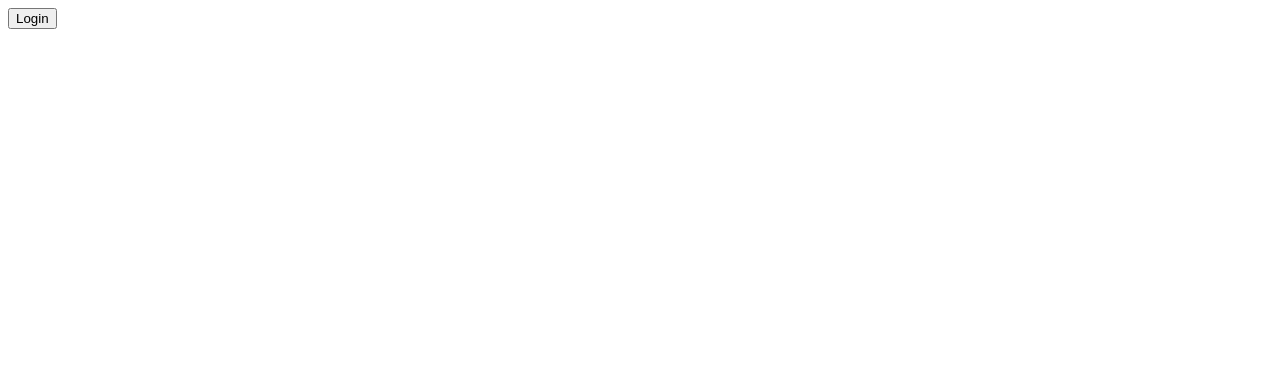
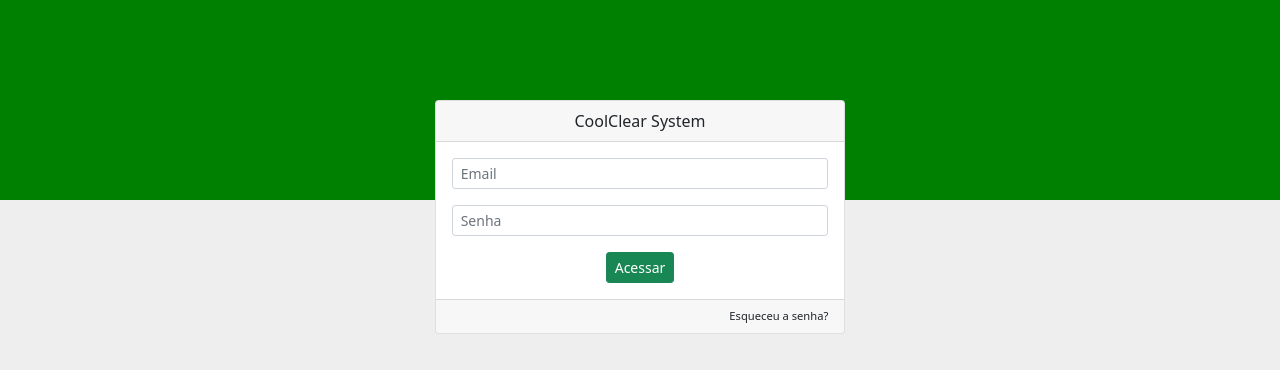
Before and after one commit to joaorolemberg/tcc-web, a Next.js app in the folder coolclear-system/: page /auth/login in a window 1280 px wide. Shown: the top 370 px of the page. Built offline with nearby package versions, Linux system fonts and the light colour scheme.

Commit message:
tela de login mockada

```diff
--- /dev/null
+++ b/coolclear-system/components/layout/Auth.jsx
@@ -0,0 +1,18 @@
+/* eslint-disable react/prop-types */
+import React from 'react';
+import { Container } from 'reactstrap';
+import styles from './Auth.module.css';
+
+function Auth({ children }) {
+  return (
+    <div className={styles.mainBackground}>
+      <div className={styles.header} />
+      <div style={{ position: 'relative', top: '-100px' }}>
+        {children}
+      </div>
+    </div>
+
+  );
+}
+
+export default Auth;
--- /dev/null
+++ b/coolclear-system/components/layout/Auth.module.css
@@ -0,0 +1,12 @@
+.mainBackground {
+    background-color: #EEEEEE;
+    width: 100wh;
+    min-height: 100vh;
+}
+
+.header {
+    background-color: green;
+    min-height: 200px;
+    position: relative;
+    z-index: 0;
+}
--- a/coolclear-system/next.config.js
+++ b/coolclear-system/next.config.js
@@ -1,6 +1,6 @@
 /** @type {import('next').NextConfig} */
 const nextConfig = {
   reactStrictMode: true,
-}
+};
 
-module.exports = nextConfig
+module.exports = nextConfig;
--- a/coolclear-system/package.json
+++ b/coolclear-system/package.json
@@ -9,6 +9,7 @@
     "lint": "next lint"
   },
   "dependencies": {
+    "@zeit/next-css": "^1.0.1",
     "bootstrap": "^5.1.3",
     "next": "12.1.0",
     "react": "17.0.2",
--- a/coolclear-system/pages/_app.js
+++ b/coolclear-system/pages/_app.js
@@ -2,13 +2,31 @@
 /* eslint-disable react/jsx-filename-extension */
 /* eslint-disable react/react-in-jsx-scope */
 /* eslint-disable react/prop-types */
+import Head from 'next/head';
 import { AuthContextProvider } from '../context/AuthContext';
+import 'bootstrap/dist/css/bootstrap.min.css';
 
 function MyApp({ Component, pageProps }) {
+  const Layout = Component.layout || (({ children }) => <div>{children}</div>);
   return (
-    <AuthContextProvider>
-      <Component {...pageProps} />
-    </AuthContextProvider>
+
+    <>
+      <Head>
+        <meta
+          name="viewport"
+          content="width=device-width, initial-scale=1, shrink-to-fit=no"
+        />
+        <link rel="icon" href="/favicon.ico" />
+
+        <title>CoolClear</title>
+      </Head>
+      <AuthContextProvider>
+        <Layout>
+          <Component {...pageProps} />
+        </Layout>
+      </AuthContextProvider>
+
+    </>
   );
 }
 
--- /dev/null
+++ b/coolclear-system/pages/_document.jsx
@@ -0,0 +1,29 @@
+/* eslint-disable global-require */
+import React from 'react';
+import Document, {
+  Html, Head, Main, NextScript,
+} from 'next/document';
+
+class MyDocument extends Document {
+  render() {
+    return (
+      <Html lang="en">
+        <Head>
+          <meta charSet="utf-8" />
+          <meta name="theme-color" content="#000000" />
+          {/* Fonts and icons */}
+          <link
+            href="https://fonts.googleapis.com/css?family=Open+Sans:300,400,600,700"
+            rel="stylesheet"
+          />
+        </Head>
+        <body style={{ margin: '0px' }}>
+          <Main />
+          <NextScript />
+        </body>
+      </Html>
+    );
+  }
+}
+
+export default MyDocument;
--- a/coolclear-system/pages/auth/login.jsx
+++ b/coolclear-system/pages/auth/login.jsx
@@ -1,21 +1,50 @@
 import Router from 'next/router';
 import React from 'react';
+import {
+  Col, Row, Button, Card, CardHeader, CardFooter, CardBody, Input,
+} from 'reactstrap';
 import useAuth from '../../hooks/useAuth';
+import Auth from '../../components/layout/Auth';
 
-export default function index() {
+function index() {
   const { setIsAuthenticated } = useAuth();
   return (
     <div>
-      <button
+      <Row className="justify-content-center">
+        <Col xl={4} lg={5} md={5} sm={6} xs={10}>
+          <Card>
+            <CardHeader className="text-center">
+              CoolClear System
+            </CardHeader>
+            <CardBody className="text-center">
+              <Input className="mb-3" bsSize="sm" placeholder="Email" />
+              <Input className="mb-3" bsSize="sm" placeholder="Senha" />
+              <Button
+                className="text-center"
+                color="success"
+                size="sm"
                 onClick={() => {
                   setIsAuthenticated(true);
                   Router.push('/');
                 }}
                 type="button"
               >
-        Login
-      </button>
+                {' '}
+                Acessar
+                {' '}
+
+              </Button>
+            </CardBody>
+            <CardFooter className="text-end" style={{fontWeight: 'lighter', fontSize: '0.7em'}}>
+              Esqueceu a senha?
+            </CardFooter>
+          </Card>
+        </Col>
+      </Row>
+
     </div>
 
   );
 }
+index.layout = Auth;
+export default index;
```
Also changed, not shown: coolclear-system/components/layout/auth.jsx (deleted), 1 other file (tests, documents, lock files or other folders). Lines whose indentation alone changed are shown as unchanged.
